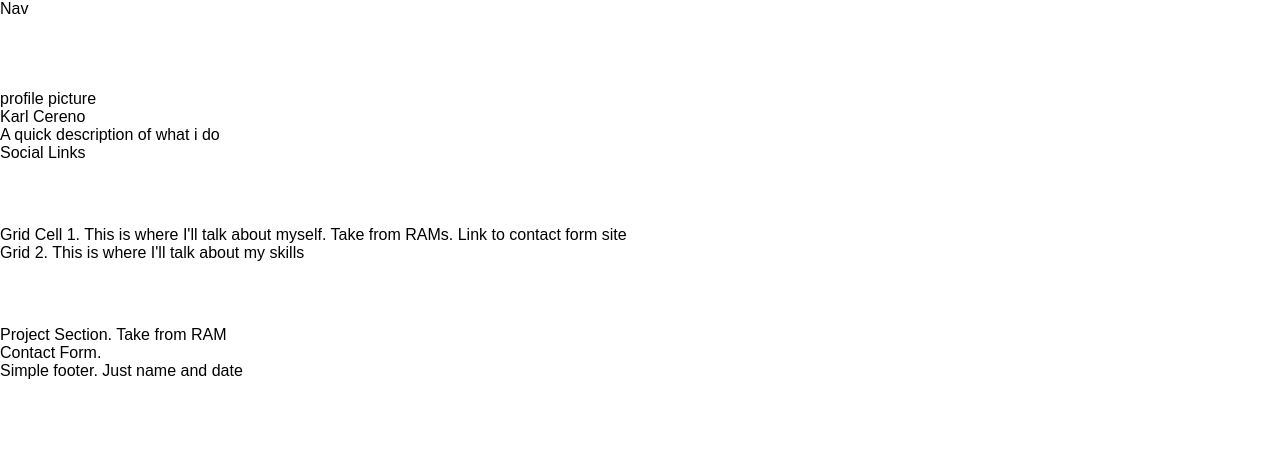
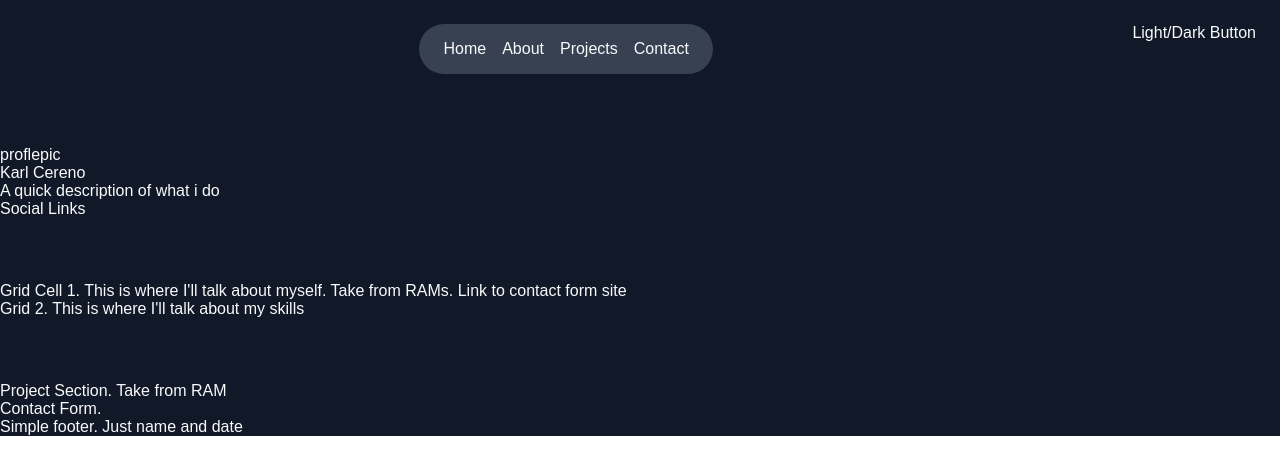
Before and after one commit to kcereno/portfolio-site, a React (Create React App) app: page / in a window 1280 px wide. Shown: the top 474 px of the page. Built offline with nearby package versions, Linux system fonts and the light colour scheme.

Commit message:
Style nav

```diff
--- a/src/App.scss
+++ b/src/App.scss
@@ -1 +1,30 @@
 @use "./sass/index" as *;
+@use "./sass/abstracts/index" as *;
+
+.App {
+  background-color: $color-gray-10;
+  color: $color-gray-1;
+
+ a:link, a:visited {
+    color: $color-gray-1;
+    text-decoration: none;
+  }
+}
+
+.nav-links{
+  background-color: $color-gray-8;
+  display: inline-block;
+  padding: spacing-size(xs);
+  border-radius: 100px;
+}
+
+.nav-link{
+  margin-inline: spacing-size(xxs);
+
+}
+
+.nav {
+  display: flex;
+  justify-content: space-between;
+
+}
--- a/src/App.tsx
+++ b/src/App.tsx
@@ -3,10 +3,30 @@ import './App.scss';
 function App() {
   return (
     <div className="App">
-      <div className="nav mb-xl">Nav</div>
+      {/* Navigation */}
+      <div className="nav pt-sm mb-xl">
+        <div />
+        <div className="nav-links ">
+          <a className="nav-link" href="/">
+            Home
+          </a>
+          <a className="nav-link" href="/">
+            About
+          </a>
+          <a className="nav-link" href="/">
+            Projects
+          </a>
+          <a className="nav-link" href="/">
+            Contact
+          </a>
+        </div>
+        <div className="pr-sm">Light/Dark Button</div>
+      </div>
 
       <div className="about mb-lg">
-        <div className="profile-pic">profile picture</div>
+        <div className="profile-pic">
+          <p>proflepic</p>
+        </div>
         <div className="name">Karl Cereno</div>
         <div className="subheading">A quick description of what i do</div>
         <div className="social">Social Links</div>
--- a/src/sass/base/_reset.scss
+++ b/src/sass/base/_reset.scss
@@ -13,4 +13,5 @@ html {
 body {
   font-size: font-size(sm);
   font-family: Arial, Helvetica, sans-serif;
+
 }
--- /dev/null
+++ b/src/sass/layout/_alignment.scss
@@ -0,0 +1,11 @@
+// Using Flex
+.flex-center{
+  display:flex;
+  justify-content:center;
+  align-items:center;
+}
+
+//text
+.text-center{
+  text-align:center;
+}
--- /dev/null
+++ b/src/sass/layout/_container.scss
@@ -0,0 +1,6 @@
+.container{
+  width: 100%;
+  max-width: 120rem;
+  margin: 0 auto;
+  padding: 0 1rem;
+}
--- /dev/null
+++ b/src/sass/layout/_flex.scss
@@ -0,0 +1,3 @@
+.flex {
+  display:flex
+}
```
Also changed, not shown: src/sass/_index.scss (+8 -1 lines), src/sass/base/_typography.scss (added).
